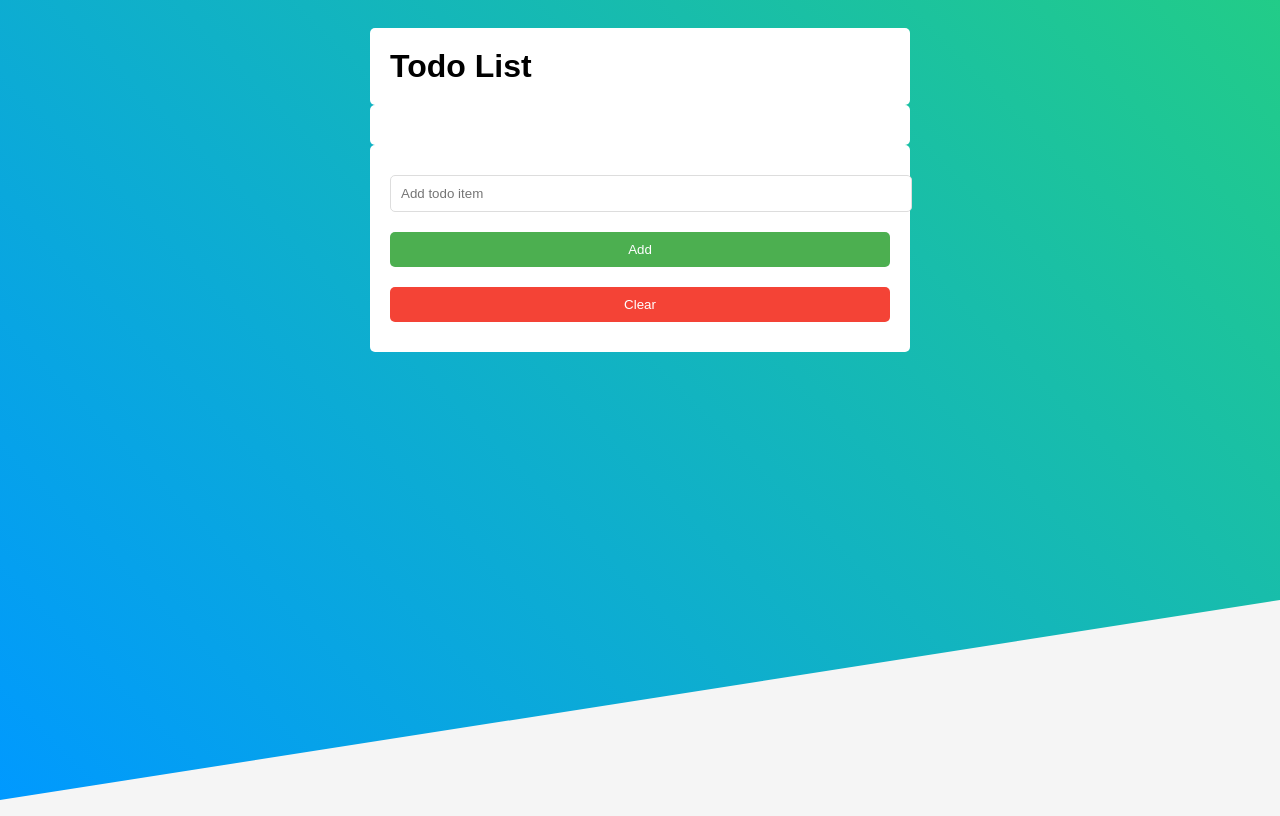
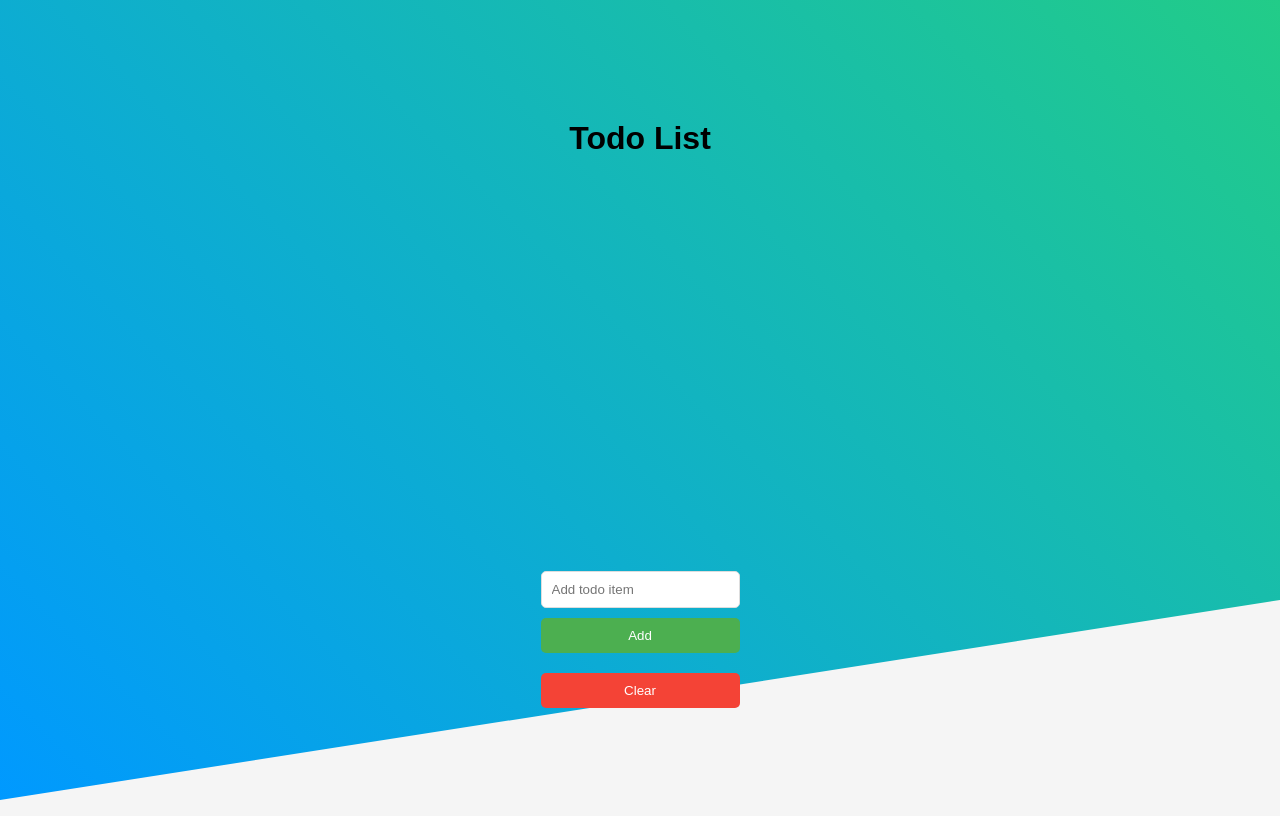
Before and after one commit to james-martinez96/todo-list, a React (Vite) app: page / in a window 1280 px wide. Built offline with nearby package versions, Linux system fonts and the light colour scheme.

Commit message:
Refactor TodoList component and index.css

```diff
--- a/src/TodoList.tsx
+++ b/src/TodoList.tsx
@@ -53,8 +53,6 @@ export const TodoList: React.FC = () => {
     setTodos([ ...todos, newTodo ])
     saveTodos([ ...todos, newTodo ])
     setInput("")
-    console.log(newTodo)
-    console.log(todos)
   }
 
   useEffect(() => {
--- a/src/index.css
+++ b/src/index.css
@@ -1,6 +1,5 @@
 body {
   font-family: Arial, sans-serif;
-  padding: 20px;
   background-color: #f5f5f5;
 }
 body::before {
@@ -15,17 +14,28 @@ body::before {
   z-index: -1;
 }
 
-.Card {
-  background-color: #fff;
-  border-radius: 5px;
-  padding: 20px;
-  max-width: 500px;
-  margin: 0 auto;
+.main-container {
+  display: flex;
+  flex-direction: column;
+  justify-content: space-around;
+  align-items: center;
+  height: 100vh;
 }
 
-.input, .addButton, .resetButton {
+.Card {
+  display: flex;
+  flex-direction: column;
+  justify-content: space-evenly;
+  /* background-color: #fff; */
+  padding: 0;
+  /* border-radius: 5px;
+  padding: 20px;
+  max-width: 500px; */
+  /* margin: 0 auto; */
+}
+
+.addButton, .resetButton {
   /* display: block; */
-  width: 100%;
   margin: 10px 0;
 }
 
@@ -48,12 +58,22 @@ body::before {
   background-color: #4caf50;
 }
 
+.addButton:hover {
+  background-color: #45a049;
+}
+
+.deleteButton {
+  background-color: #ff00f2;
+  margin-left: 30px;
+
+}
+
+.deleteButton:hover {
+  background-color: #00ffffad;
+}
+
 .resetButton {
   background-color: #f44336;
-}
-
-.addButton:hover {
-  background-color: #45a049;
 }
 
 .resetButton:hover {
@@ -61,20 +81,21 @@ body::before {
 }
 
 li {
-  background-color: #fff;
+  /* list-style-type: none; */
+  list-style-position: inside;
+  background-color: pink;
   border-radius: 5px;
   padding: 10px;
-  margin-bottom: 10px;
-  display: flex;
+  margin: 10px;
+  /* display: flex;
   justify-content: space-between;
-  align-items: center;
+  align-items: center; */
 }
 
 li button {
   background: none;
   border: none;
   cursor: pointer;
-  color: #f44336;
 }
 
 li button:hover {
```
